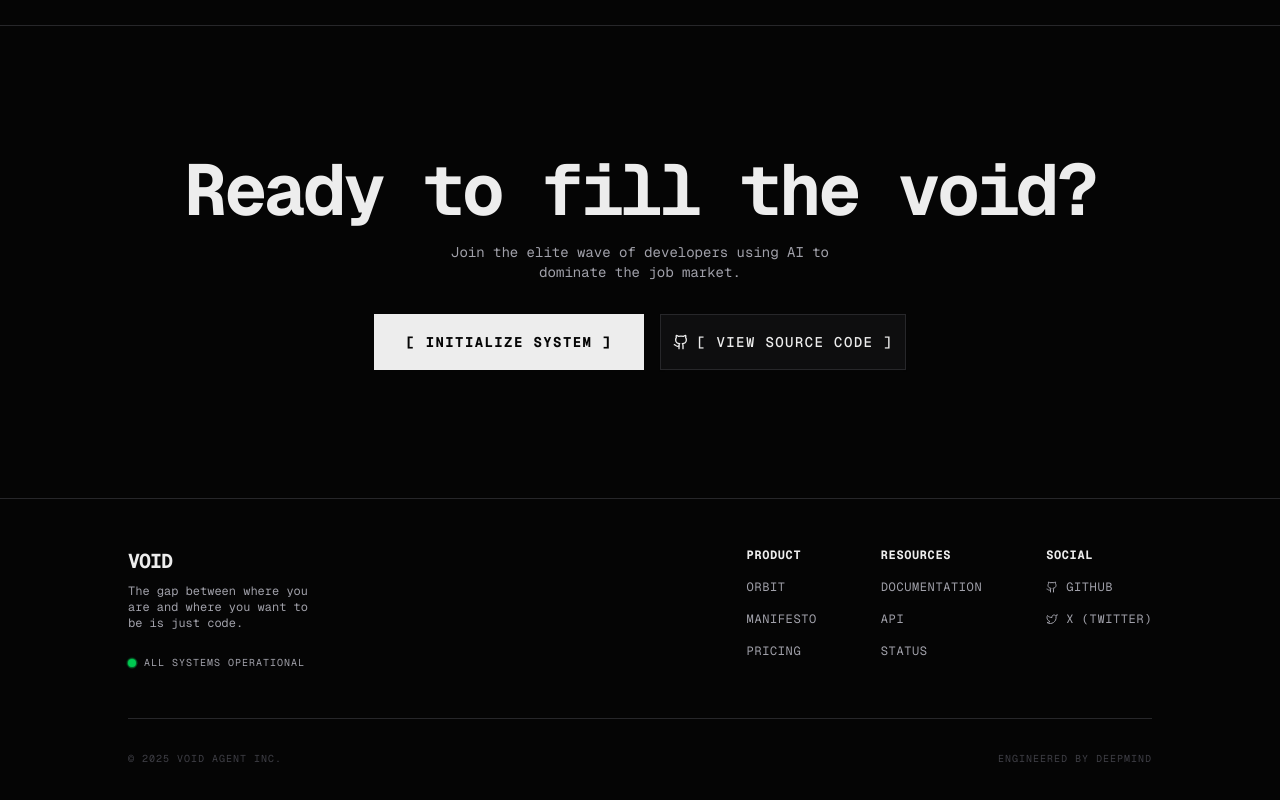
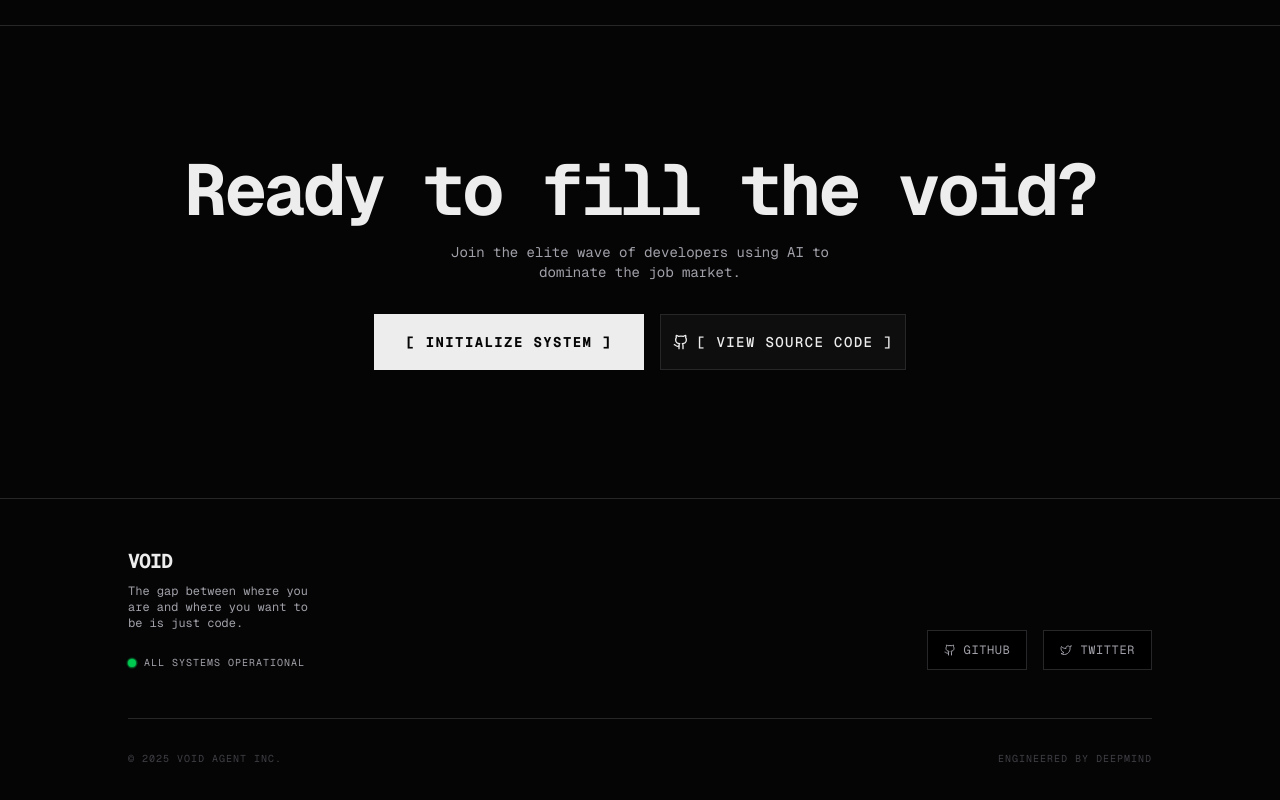
Before and after one commit to DaviBonetto/void, a Next.js app: page / in a window 1280 px wide. Shown: the part 2499-3299 px from the top of the page. Built offline with nearby package versions, Linux system fonts and the light colour scheme.

Commit message:
refactor: simplify footer to only include social buttons

```diff
--- a/components/footer.tsx
+++ b/components/footer.tsx
@@ -26,29 +26,14 @@ export function Footer() {
           </div>
         </div>
 
-        {/* Right: Links */}
-        <div className="flex gap-16 text-xs font-mono uppercase tracking-wider text-[#a1a1aa]">
-          <div className="flex flex-col gap-4">
-            <span className="text-[#ededed] font-bold">Product</span>
-            <Link href="#" className="hover:text-[#ededed] transition-colors">Orbit</Link>
-            <Link href="#" className="hover:text-[#ededed] transition-colors">Manifesto</Link>
-            <Link href="#" className="hover:text-[#ededed] transition-colors">Pricing</Link>
-          </div>
-          <div className="flex flex-col gap-4">
-             <span className="text-[#ededed] font-bold">Resources</span>
-            <Link href="#" className="hover:text-[#ededed] transition-colors">Documentation</Link>
-            <Link href="#" className="hover:text-[#ededed] transition-colors">API</Link>
-            <Link href="#" className="hover:text-[#ededed] transition-colors">Status</Link>
-          </div>
-          <div className="flex flex-col gap-4">
-             <span className="text-[#ededed] font-bold">Social</span>
-            <Link href="https://github.com/DaviBonetto/void" className="hover:text-[#ededed] transition-colors flex items-center gap-2">
-              <Github className="size-3" /> GitHub
-            </Link>
-            <Link href="https://x.com/Davibonetto" className="hover:text-[#ededed] transition-colors flex items-center gap-2">
-               <Twitter className="size-3" /> X (Twitter)
-            </Link>
-          </div>
+        {/* Right: Social Buttons */}
+        <div className="flex gap-4 items-end">
+          <Link href="https://github.com/DaviBonetto/void" target="_blank" rel="noopener noreferrer" className="h-10 px-4 flex items-center gap-2 border border-[#27272a] bg-[#000000] text-[#a1a1aa] hover:border-[#ededed] hover:text-[#ededed] transition-colors text-xs font-mono uppercase tracking-wider">
+            <Github className="size-3" /> GitHub
+          </Link>
+          <Link href="https://x.com/Davibonetto" target="_blank" rel="noopener noreferrer" className="h-10 px-4 flex items-center gap-2 border border-[#27272a] bg-[#000000] text-[#a1a1aa] hover:border-[#ededed] hover:text-[#ededed] transition-colors text-xs font-mono uppercase tracking-wider">
+             <Twitter className="size-3" /> Twitter
+          </Link>
         </div>
       </div>
 
```
